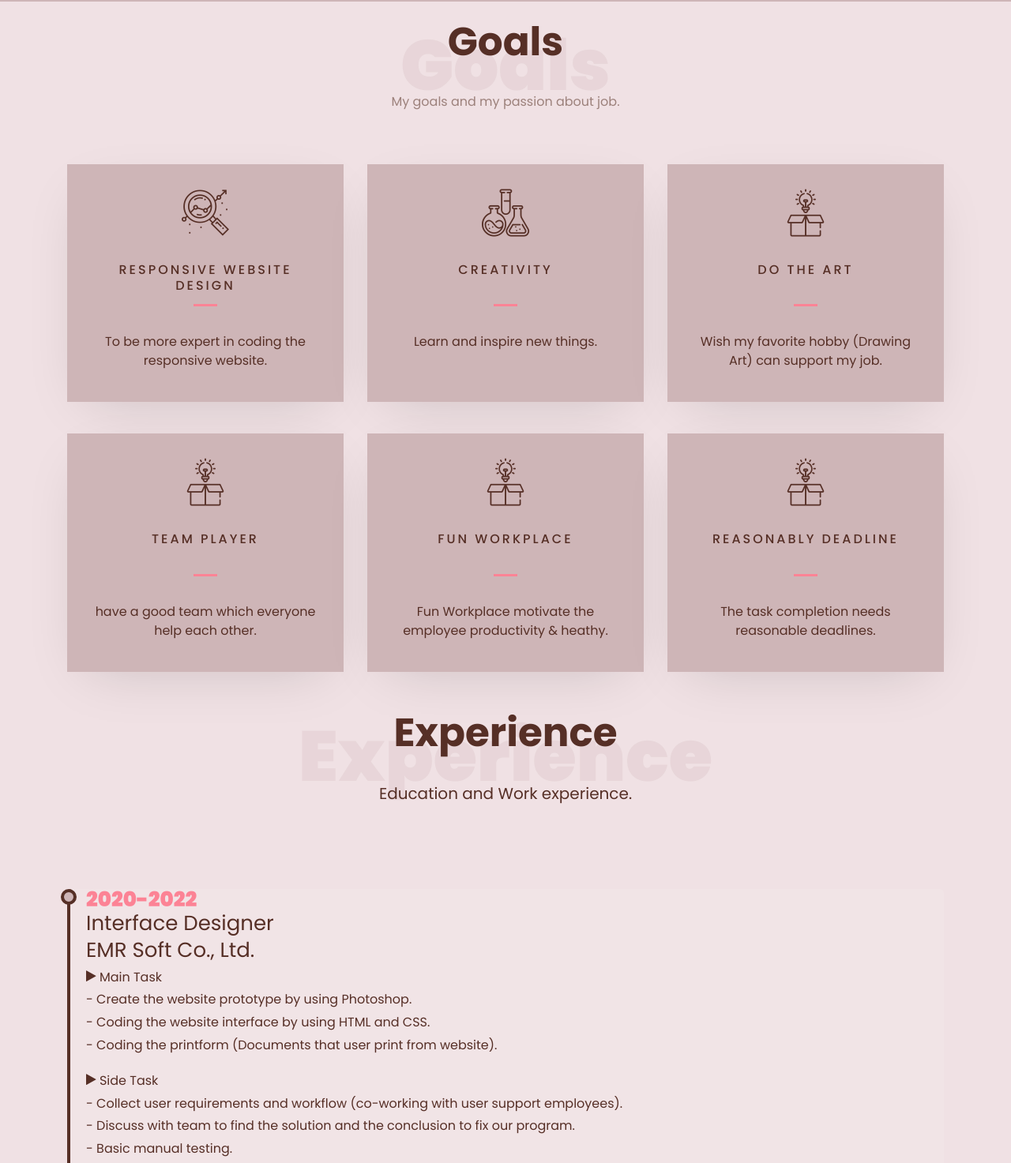
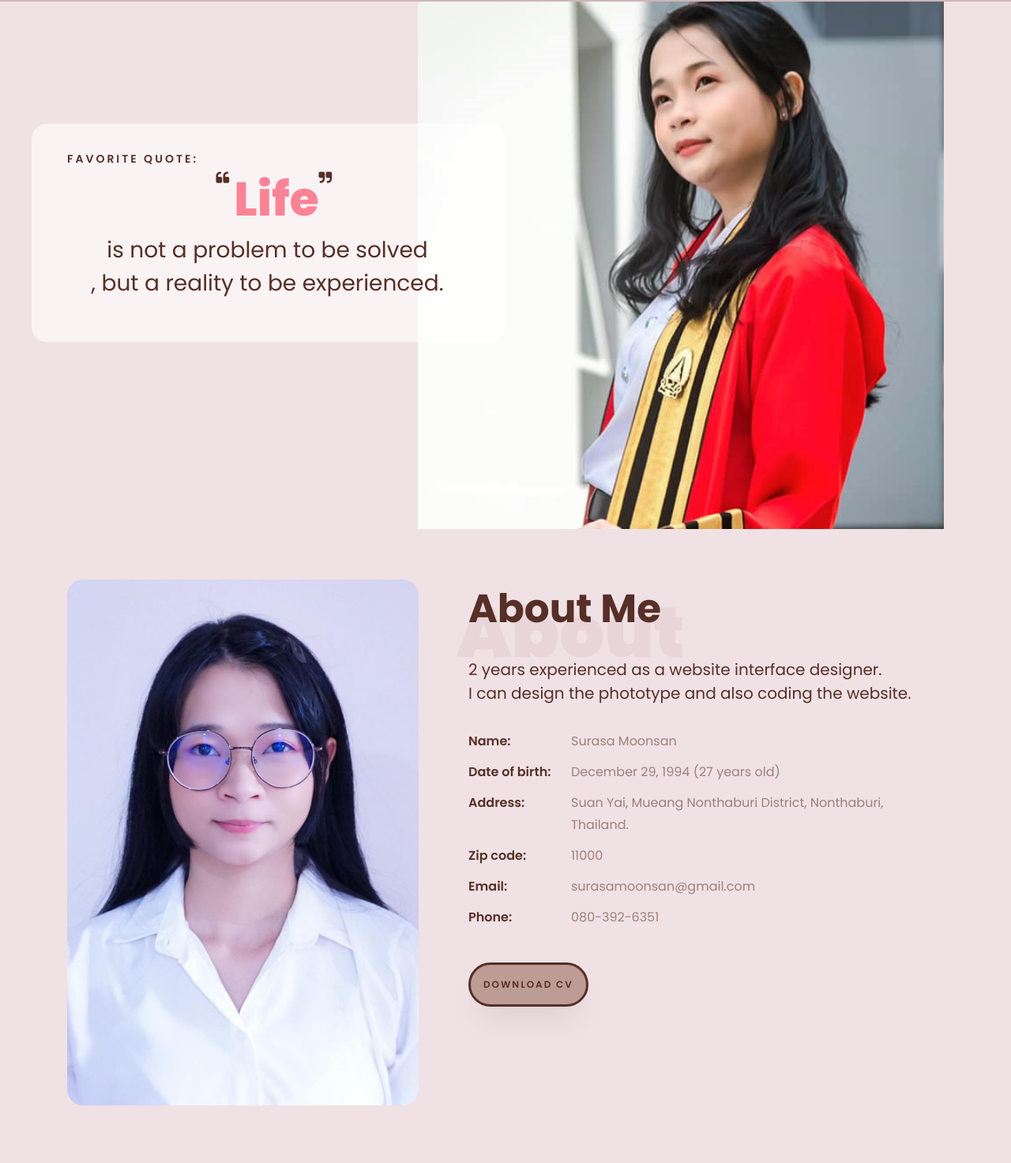
Before and after one commit to SurasaMoonsan/2022-Surasa-Website, a plain HTML site: page index.html in a window 1280 px wide. Shown: the part 80-1553 px from the top of the page at 79% size. Drawn offline with Linux system fonts and the light colour scheme; files whose address does not match are found by name.

Commit message:
Add files via upload

```diff
--- a/index.html
+++ b/index.html
@@ -25,10 +25,6 @@
 
   </head>
   <style>
-	html {
-	scroll-behavior: smooth;
-	}
-
 	.lightbrown{
 	color:#a68f8a;
 	}
@@ -265,8 +261,79 @@ position:absolute;
 			</div>
 			</div>
 		</nav>
+	  <section id="home-section" class="hero">
+		  <div class="home-slider  owl-carousel">
+	      <div class="slider-item ">
+	      	<div class="overlay"></div>
+	        <div class="container">
+	          <div class="row d-md-flex no-gutters slider-text align-items-end justify-content-end" data-scrollax-parent="true">
+	          	<div class="one-third js-fullheight order-md-last img" style="background-image:url(images/bg_11.png);">
+	          		<div class="overlay"></div>
+	          	</div>
+				<div class="one-forth d-flex align-items-center ftco-animate" data-scrollax=" properties: { translateY: '70%' }">
+					<div class="text Greeting-wrap">
+						<span class="subheading">Hello!</span>
+						<span style="width:100%; text-align: center;"><h1 class="mb-4 mt-3"><i class="icon-quote-left" style="font-size: 0.3em; position:absolute"> </i>&nbsp;&nbsp;I'm <span>Surasa Moonsan</span><i class="icon-quote-right" style="font-size: 0.3em; position:absolute;"></i></h1></span>
+						<h3 class="mb-4" style="color:#a68f8a; text-align: center;">A Website Interface Designer.</h3>
+					</div>
+				</div>
+	        	</div>
+	        </div>
+	      </div>
 
-
+	      <div class="slider-item">
+	      	<div class="overlay"></div>
+	        <div class="container">
+	          <div class="row d-flex no-gutters slider-text align-items-end justify-content-end" data-scrollax-parent="true">
+	          	<div class="one-third js-fullheight order-md-last img" style="background-image:url(images/bg_222.png);">
+	          		<div class="overlay"></div>
+	          	</div>
+		          <div class="one-forth d-flex align-items-center ftco-animate" data-scrollax=" properties: { translateY: '70%' }">
+		          	<div class="text Greeting-wrap">
+		          		<span class="subheading">Favorite Quote:</span>
+						<span style="width:100%; text-align: center;"><h1><i class="icon-quote-left" style="font-size: 0.3em; position:absolute"> </i>&nbsp;&nbsp;<span>Life</span><i class="icon-quote-right" style="font-size: 0.3em; position:absolute;"></i><h3 class="mb-4" >is not a problem to be solved<br><span>, but a reality to be experienced.</h3></h1></span>
+		            </div>
+		          </div>
+	        	</div>
+	        </div>
+	      </div>
+	    </div>
+    </section>
+    <section class="ftco-about img ftco-section ftco-no-pb" id="about-section">
+    	<div class="container"  style="padding-top: 4em;">
+			<div class="row d-flex">
+				<div class="col-md-6 col-lg-5 d-flex">
+					<div class="img-about img d-flex align-items-stretch">
+						<div class="overlay">
+							<img src="images/profile.jpg" class="img d-flex align-self-stretch align-items-center img-radius">
+						</div>
+					</div>
+				</div>
+				<div class="col-md-6 col-lg-7 pl-lg-5 pb-5">
+					<div class="row justify-content-start pb-3">
+						<div class="col-md-12 heading-section ftco-animate">
+							<h1 class="big">About</h1>
+							<h2 class="mb-4">About Me</h2>
+							<h5>2 years experienced as a website interface designer.<br>I can design the phototype and also coding the website.</h5>
+							<ul class="about-info mt-4 px-md-0 px-2">
+							<li class="d-flex"><span>Name:</span> <span>Surasa Moonsan</span></li>
+							<li class="d-flex"><span>Date of birth:</span> <span>December 29, 1994 (27 years old)</span></li>
+							<li class="d-flex"><span>Address:</span> <span>Suan Yai, Mueang Nonthaburi District, Nonthaburi, Thailand.</span></li>
+							<li class="d-flex"><span>Zip code:</span> <span>11000</span></li>
+							<li class="d-flex"><span>Email:</span> <span>surasamoonsan@gmail.com</span></li>
+							<li class="d-flex"><span>Phone: </span> <span>080-392-6351</span></li>
+							</ul>
+						</div>
+					</div>
+					<div class="counter-wrap ftco-animate d-flex mt-md-3">
+						<div class="text">
+						<p><a href="https://drive.google.com/drive/folders/1Oca11gwu1NgFKAssYM4m6wpv1vFTb2ke?usp=sharing" target="_blank" class="btn btn-primary py-3 px-3" >Download CV</a></p>
+						</div>
+					</div>
+				</div>
+			</div>
+    	</div>
+    </section>
 	<section class="ftco-section" id="goal-section">
     	<div class="container">
     		<div class="row justify-content-center py-5 mt-5">
```
